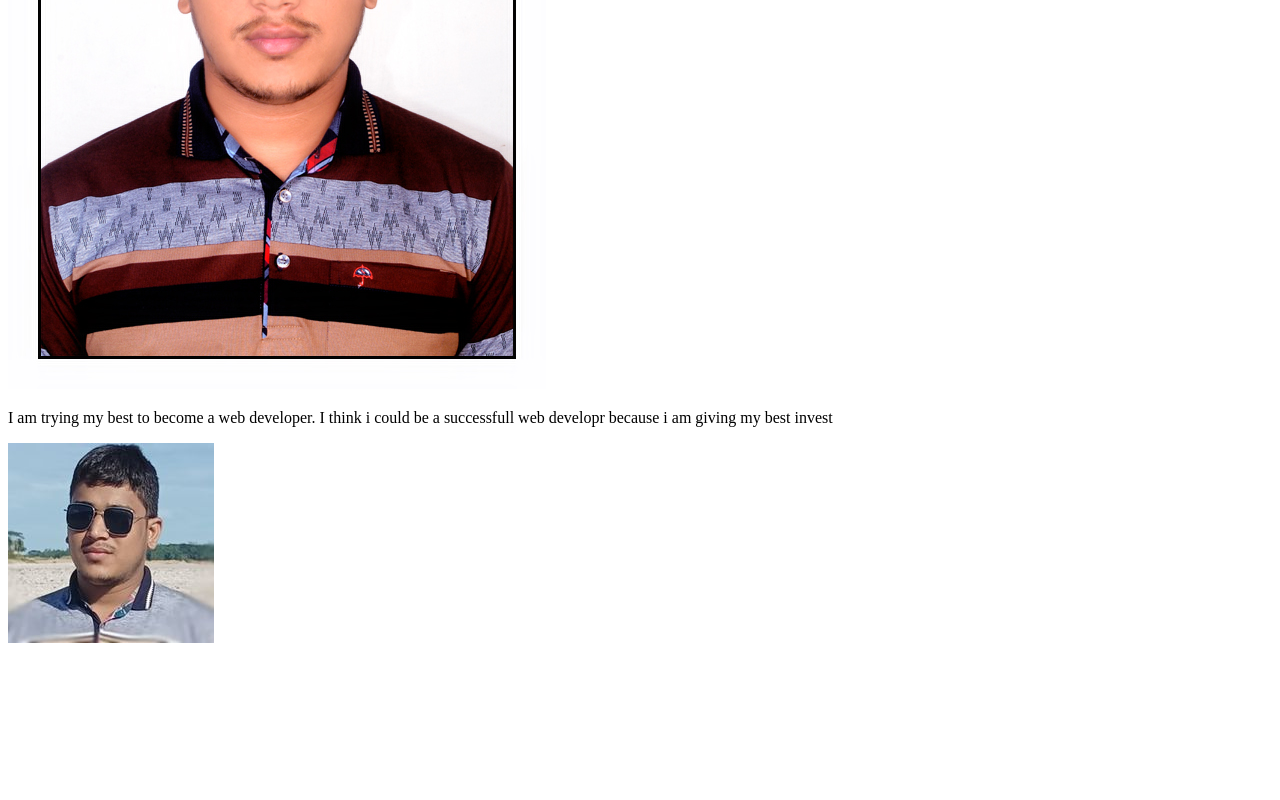
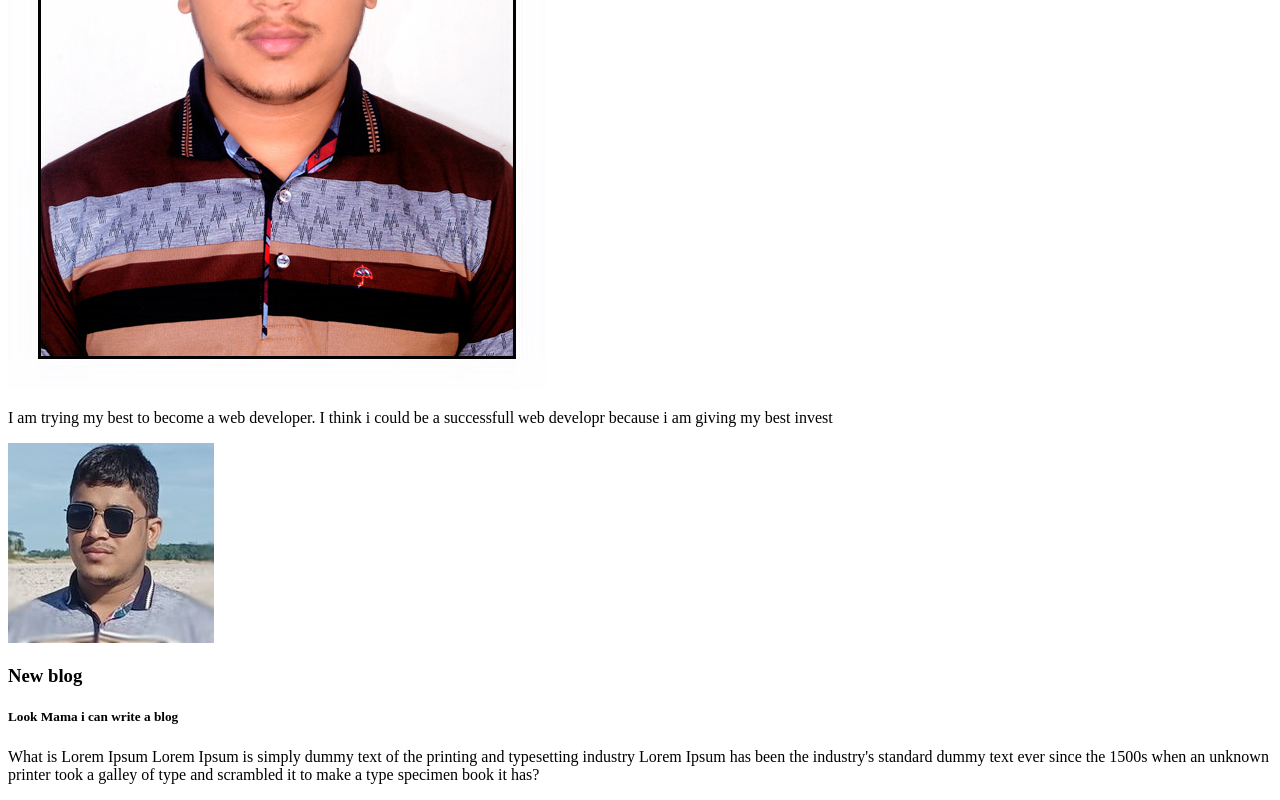
Before and after one commit to Mahmudul-Hasan-Numan/beginning-repo, a plain HTML site: page index.html in a window 1280 px wide. Shown: the part 436-1236 px from the top of the page. Before the commit the page ends 1091 px from the top, so only its background shows below. Drawn offline with Linux system fonts and the light colour scheme.

Commit message:
new-blog

```diff
--- a/index.html
+++ b/index.html
@@ -13,7 +13,11 @@
 <img src="pp.JPG" alt="">
 <P>I am trying my best to become a web developer. I think i could be a successfull web developr because i am giving my best invest</P>
 <img src="01.png" alt="">
-
+<div>
+    <h3>New blog</h3>
+    <h5>Look Mama i can write a blog</h5>
+    <p>What is Lorem Ipsum Lorem Ipsum is simply dummy text of the printing and typesetting industry Lorem Ipsum has been the industry's standard dummy text ever since the 1500s when an unknown printer took a galley of type and scrambled it to make a type specimen book it has?</p>
+</div>
 <body>
 
 </body>
```
